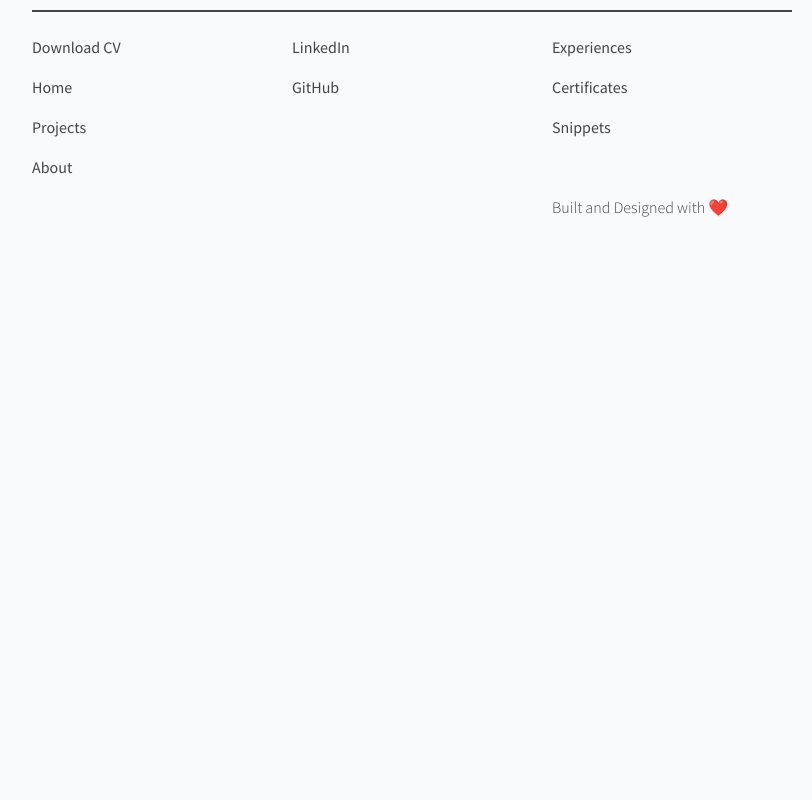
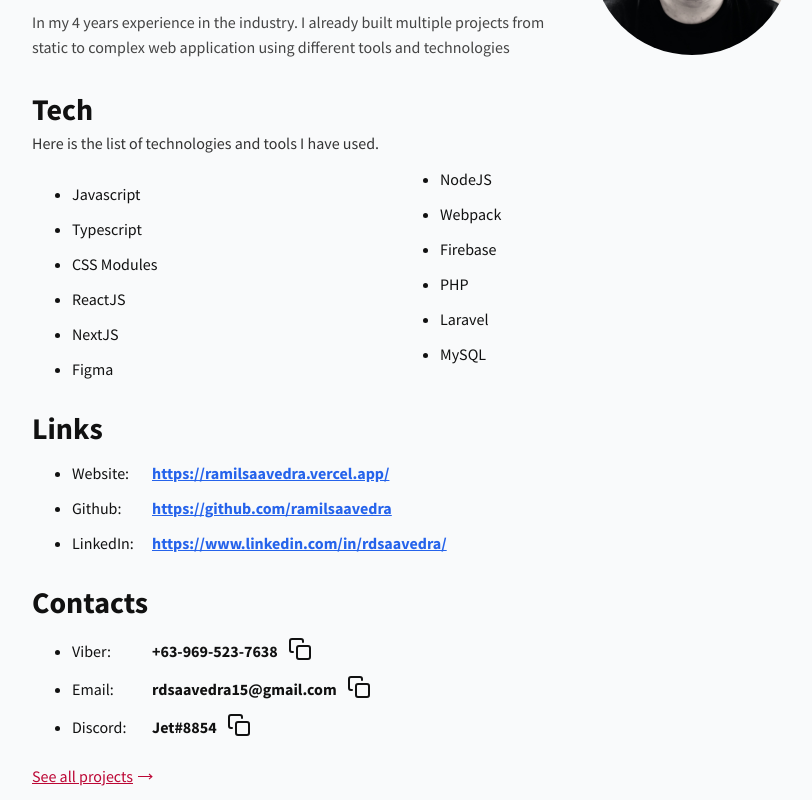
Before and after one commit to ramilsaavedra/portfolio-nextjs-firebase-typescript, a Next.js app: page /about in a window 1280 px wide. Shown: the part 360-1160 px from the top of the page, without its empty margins (228-1040 px from the left). Before the commit the page ends 800 px from the top, so only its background shows below. Built offline with nearby package versions, Linux system fonts and the light colour scheme.

Commit message:
about page :D

```diff
--- a/layout/Footer/index.tsx
+++ b/layout/Footer/index.tsx
@@ -1,12 +1,9 @@
 import React from 'react';
 import style from './Footer.module.css';
 import Link from 'next/link';
-import Contact from '../Contact';
 
 const Footer: React.FC = () => {
   return (
-    <>
-      <Contact />
     <footer>
       <div className={style.mainDiv}>
         <div className={style.subDiv}>
@@ -16,11 +13,11 @@ const Footer: React.FC = () => {
           <Link href='/'>
             <a>Home</a>
           </Link>
+          <Link href='/about'>
+            <a>About</a>
+          </Link>
           <Link href='/projects'>
             <a>Projects</a>
-            </Link>
-            <Link href='/about'>
-              <a>About</a>
           </Link>
         </div>
         <div className={style.subDiv}>
@@ -62,7 +59,6 @@ const Footer: React.FC = () => {
         </div>
       </div>
     </footer>
-    </>
   );
 };
 export default Footer;
--- a/layout/Header/index.tsx
+++ b/layout/Header/index.tsx
@@ -18,15 +18,16 @@ const Header: React.FC = () => {
         <Link href='/'>
           <a style={asPath === '/' ? activeStyle : {}}>Home</a>
         </Link>
+        <Link href='/about'>
+          <a style={asPath === '/about' ? activeStyle : {}}>About</a>
+        </Link>
         <Link href='/projects'>
           <a style={asPath === '/projects' ? activeStyle : {}}>Projects</a>
         </Link>
         <Link href='/snippets'>
           <a style={asPath === '/snippets' ? activeStyle : {}}>Snippets</a>
         </Link>
-        <Link href='/about'>
-          <a style={asPath === '/about' ? activeStyle : {}}>About</a>
-        </Link>
+
         <ThemeChanger />
       </div>
     </header>
--- a/pages/about.tsx
+++ b/pages/about.tsx
@@ -1,4 +1,193 @@
-const about = () => {
-  return <div>about</div>;
+import type { NextPage } from 'next';
+import Image from 'next/image';
+import Head from 'next/head';
+import styles from '../styles/About.module.css';
+import GoToPage from '../components/GoToPage';
+
+const about: NextPage = () => {
+  const copyToClipBoard = (value: string) => {
+    navigator.clipboard.writeText(value);
+  };
+  return (
+    <div className={styles.container}>
+      <Head>
+        <title>About Me | Ramil Saavedra</title>
+      </Head>
+      <h1>About Me</h1>
+      <div className={styles.bio}>
+        <div>
+          <h5>Hello World!👋Ramil here and welcome to my website.</h5>
+          <p className={styles.bioText}>
+            Im a web developer from the Philippines. I simply enjoy every aspect
+            of web development, the never-ending learning, the satisfication
+            when you solved a problem, the heart-warming feedback from the user,
+            the welcoming community, the annoying bugs and the ability to turn
+            ideas to reality.
+          </p>
+          <p className={styles.bioText}>
+            In my 4 years experience in the industry. I already built multiple
+            projects from static to complex web application using different
+            tools and technologies
+          </p>
+        </div>
+        <div>
+          <Image
+            className={styles.avatar}
+            src='/static/images/about/me.jpg'
+            alt='Ramil Saavedra'
+            height={200}
+            width={200}
+          />
+        </div>
+      </div>
+      <div className={styles.tech}>
+        <h3>Tech</h3>
+        <p className={styles.techSubheading}>
+          Here is the list of technologies and tools I have used.
+        </p>
+        <ul>
+          <li>Javascript</li>
+          <li>Typescript</li>
+          <li>CSS Modules</li>
+          <li>ReactJS</li>
+          <li>NextJS</li>
+          <li>Figma</li>
+          <li>NodeJS</li>
+          <li>Webpack</li>
+          <li>Firebase</li>
+          <li>PHP</li>
+          <li>Laravel</li>
+          <li>MySQL</li>
+        </ul>
+      </div>
+      <div className={styles.links}>
+        <h3>Links</h3>
+        <ul>
+          <li>
+            <div className={styles.linkWrap}>
+              <span>Website:</span>
+              <a
+                className={styles.link}
+                href='https://ramilsaavedra.vercel.app/'
+                target='_blank'
+                rel='noreferrer'
+              >
+                https://ramilsaavedra.vercel.app/
+              </a>
+            </div>
+          </li>
+          <li>
+            <div className={styles.linkWrap}>
+              <span>Github:</span>
+              <a
+                className={styles.link}
+                href='https://github.com/ramilsaavedra'
+                target='_blank'
+                rel='noreferrer'
+              >
+                https://github.com/ramilsaavedra
+              </a>
+            </div>
+          </li>
+          <li>
+            <div className={styles.linkWrap}>
+              <span>LinkedIn:</span>
+              <a
+                className={styles.link}
+                href='https://www.linkedin.com/in/rdsaavedra/'
+                target='_blank'
+                rel='noreferrer'
+              >
+                https://www.linkedin.com/in/rdsaavedra/
+              </a>
+            </div>
+          </li>
+        </ul>
+      </div>
+      <div className={styles.contactInfo}>
+        <h3>Contacts</h3>
+        <ul>
+          <li>
+            <div className={styles.contactWrap}>
+              <span>Viber:</span>
+              <p>+63-969-523-7638</p>
+              <div
+                className={styles.contactWrapCopyButton}
+                onClick={() => copyToClipBoard('+639695237638')}
+              >
+                <svg
+                  xmlns='http://www.w3.org/2000/svg'
+                  width='24'
+                  height='24'
+                  viewBox='0 0 24 24'
+                  fill='none'
+                  stroke='currentColor'
+                  strokeWidth='2'
+                  strokeLinecap='round'
+                  strokeLinejoin='round'
+                >
+                  <rect x='9' y='9' width='13' height='13' rx='2' ry='2'></rect>
+                  <path d='M5 15H4a2 2 0 0 1-2-2V4a2 2 0 0 1 2-2h9a2 2 0 0 1 2 2v1'></path>
+                </svg>
+              </div>
+            </div>
+          </li>
+          <li>
+            <div className={styles.contactWrap}>
+              <span>Email:</span>
+              <p>rdsaavedra15@gmail.com</p>
+              <div
+                className={styles.contactWrapCopyButton}
+                onClick={() => copyToClipBoard('rdsaavedra15@gmail.com')}
+              >
+                <svg
+                  xmlns='http://www.w3.org/2000/svg'
+                  width='24'
+                  height='24'
+                  viewBox='0 0 24 24'
+                  fill='none'
+                  stroke='currentColor'
+                  strokeWidth='2'
+                  strokeLinecap='round'
+                  strokeLinejoin='round'
+                >
+                  <rect x='9' y='9' width='13' height='13' rx='2' ry='2'></rect>
+                  <path d='M5 15H4a2 2 0 0 1-2-2V4a2 2 0 0 1 2-2h9a2 2 0 0 1 2 2v1'></path>
+                </svg>
+              </div>
+            </div>
+          </li>
+          <li>
+            <div className={styles.contactWrap}>
+              <span>Discord:</span>
+              <p>Jet#8854</p>
+              <div
+                className={styles.contactWrapCopyButton}
+                onClick={() => copyToClipBoard('Jet#8854')}
+              >
+                <svg
+                  xmlns='http://www.w3.org/2000/svg'
+                  width='24'
+                  height='24'
+                  viewBox='0 0 24 24'
+                  fill='none'
+                  stroke='currentColor'
+                  strokeWidth='2'
+                  strokeLinecap='round'
+                  strokeLinejoin='round'
+                >
+                  <rect x='9' y='9' width='13' height='13' rx='2' ry='2'></rect>
+                  <path d='M5 15H4a2 2 0 0 1-2-2V4a2 2 0 0 1 2-2h9a2 2 0 0 1 2 2v1'></path>
+                </svg>
+              </div>
+            </div>
+          </li>
+        </ul>
+      </div>
+      <GoToPage className={styles.goToButton} href='/projects'>
+        See all projects
+      </GoToPage>
+    </div>
+  );
 };
 export default about;
--- /dev/null
+++ b/styles/About.module.css
@@ -0,0 +1,99 @@
+.container {
+  max-width: 760px;
+  /* min-width: 760px; */
+  margin-left: auto;
+  margin-right: auto;
+  margin-top: 25px;
+}
+
+.contactInfo,
+.links,
+.bio,
+.tech {
+  margin-top: 30px;
+  color: var(--heading-3-color);
+}
+
+.contactWrap {
+  margin-top: 10px;
+  display: grid;
+  align-items: center;
+  grid-template-columns: 70px auto auto 1fr;
+  gap: 10px;
+}
+
+.contactWrap p {
+  font-weight: bold;
+}
+
+.contactWrapCopyButton {
+  cursor: pointer;
+  position: relative;
+}
+
+.contactWrapCopyButton::before {
+  content: 'Copy to clipboard';
+  visibility: hidden;
+  padding: 5px 0;
+  width: 150px;
+  border-radius: 5px;
+  text-align: center;
+  position: absolute;
+  top: -2px;
+  left: 35px;
+  background: var(--tech-background);
+  color: var(--tech-color);
+}
+
+.contactWrapCopyButton:hover::before {
+  visibility: visible;
+}
+
+.linkWrap {
+  display: grid;
+  grid-template-columns: 70px auto 1fr;
+  gap: 10px;
+  margin-top: 15px;
+}
+
+.link {
+  color: #2563eb;
+  text-decoration: underline;
+  font-weight: bold;
+}
+.link:hover {
+  color: #1d4ed8;
+}
+
+.bio {
+  display: grid;
+  grid-template-columns: 1fr auto;
+  gap: 20px;
+}
+
+.bioText {
+  margin-top: 15px;
+  color: var(--description-color);
+  line-height: 25px;
+}
+
+.avatar {
+  border-radius: 50%;
+}
+
+.goToButton {
+  margin-top: 25px;
+}
+
+.techSubheading {
+  margin-top: 5px;
+  color: var(--subheading-color);
+}
+
+.tech ul {
+  columns: 2;
+}
+
+.tech li {
+  margin-top: 15px;
+}
```
Also changed, not shown: pages/index.tsx (+7 -3 lines), pages/projects.tsx (+7 -3 lines), public/static/images/about/me.jpg (added). Lines whose indentation alone changed are shown as unchanged.
